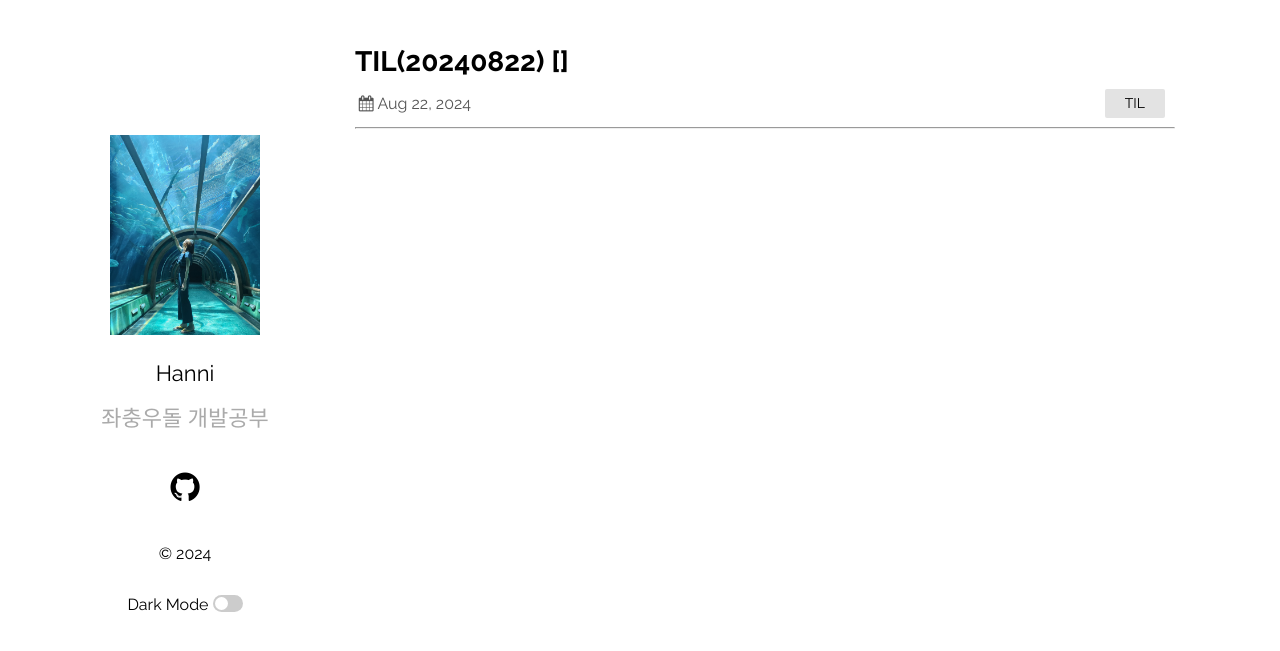
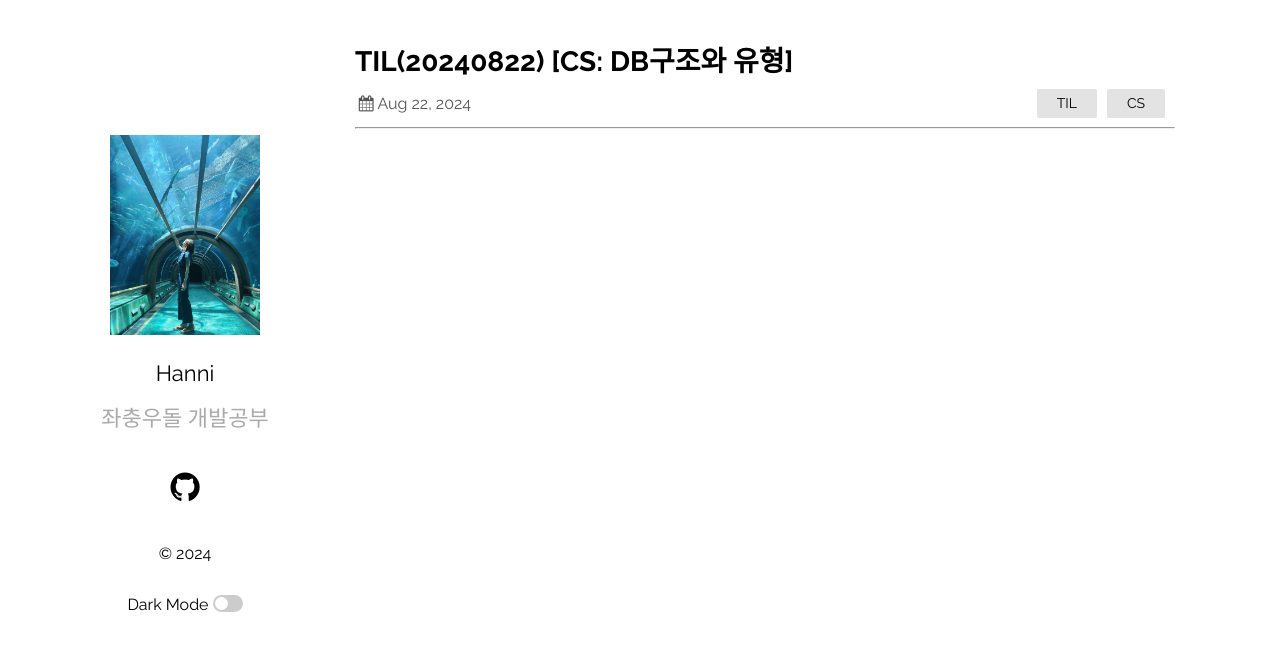
Before and after one commit to HaejungHan/HaejungHan.previous.blog, a Jekyll site: the page built from _posts/2024-08/2024-08-22- DB구조와 유형.markdown, in a window 1280 px wide. Shown: the top 651 px of the page. Built offline with Jekyll 4.4.1, drawn with Linux system fonts in a browser that asks for light colours.

Commit message:
20240822 TIL

```diff
--- a/_posts/2024-08/2024-08-22- copy.markdown
+++ b/_posts/2024-08/2024-08-22- DB구조와 유형.markdown
@@ -1,8 +1,8 @@
 ---
 layout: post
-title:  "TIL(20240822) []"
+title:  "TIL(20240822) [CS: DB구조와 유형]"
 date:  2024-08-22
-categories: TIL
+categories: TIL CS
 ---
 
 ----------------------------------------------------------------------------
```
